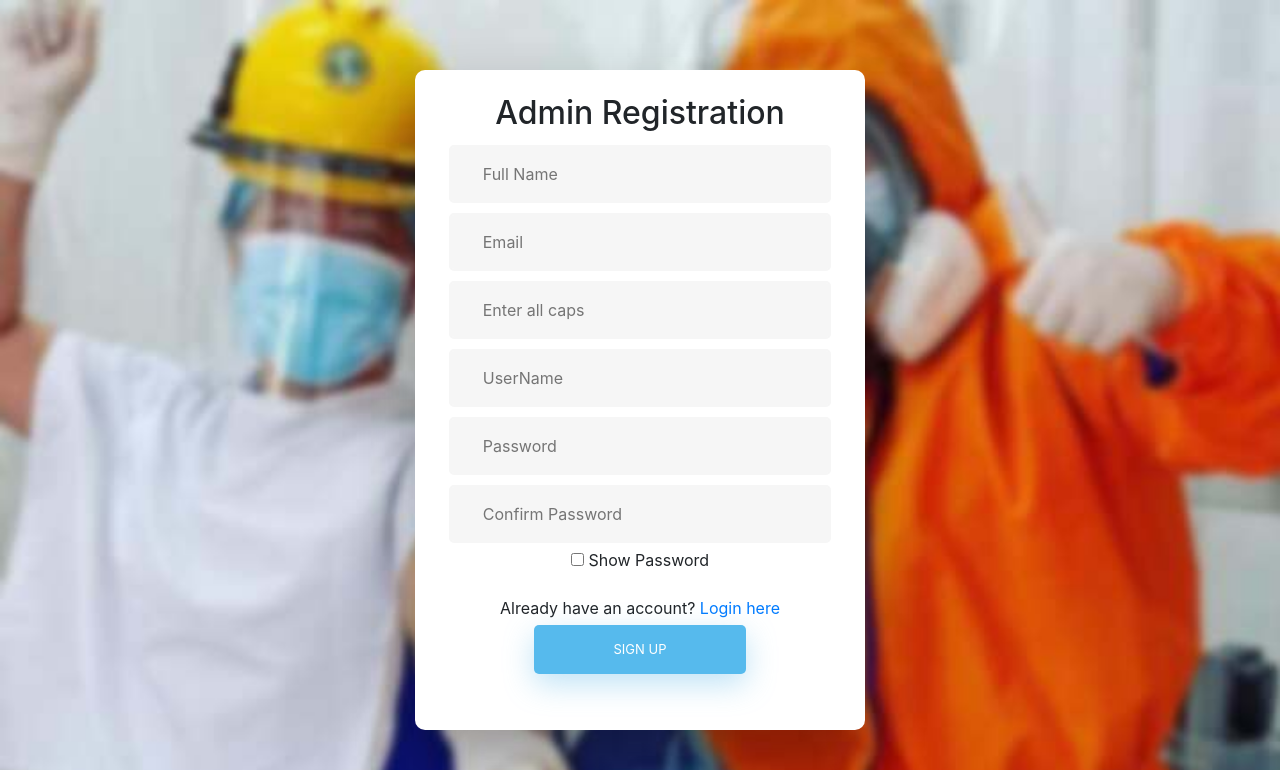
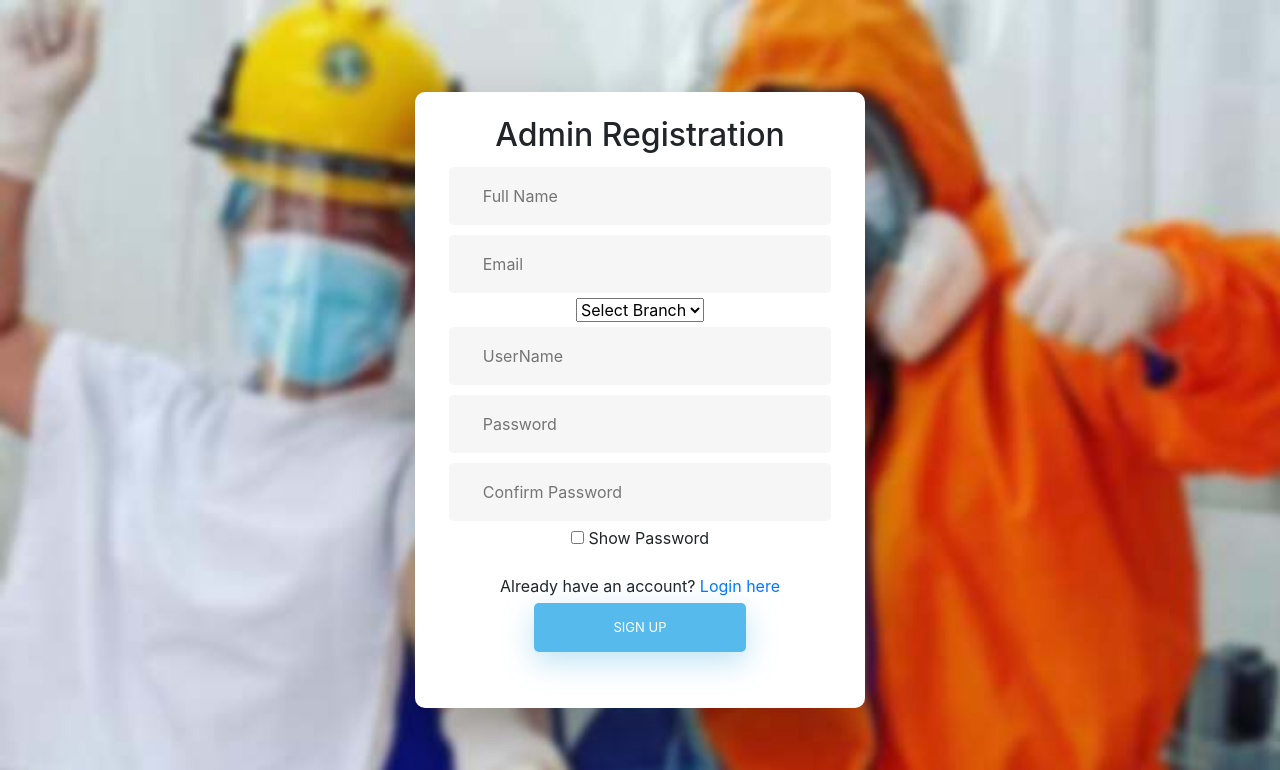
Before and after one commit to Jimwell1o1/CRMS, a PHP site: page /admin/signup-admin.php in a window 1280 px wide. Shown: the top 770 px of the page. Run offline with PHP 8.4, Linux system fonts and the light colour scheme; some libraries are stand-ins or nearby versions.

Commit message:
Update signup-admin.php

```diff
--- a/admin/signup-admin.php
+++ b/admin/signup-admin.php
@@ -66,12 +66,14 @@
                 </div>
 
                 <div class="input-box">
-                    <input id="textbox" class="text-input" type="text" name="admin_branchName" placeholder="Enter all caps" required
-                        value="<?php
-                                    if(isset($_SESSION['admin_branchName'])){
-                                        echo htmlspecialchars($_SESSION['admin_branchName']);
-                                    }
-                                ?>">
+                <select class="text-input" name="admin_branchName">
+                <option value="" disabled selected>Select Branch</option>
+                <option value = "Malinao">Malinao</option>
+                <option value = "Pinagbuhatan">Pinagbuhatan</option>
+                <option value = "San Joaquin">San Joaquin</option>
+                </select>
+
+
 
                 </div>
 
```
